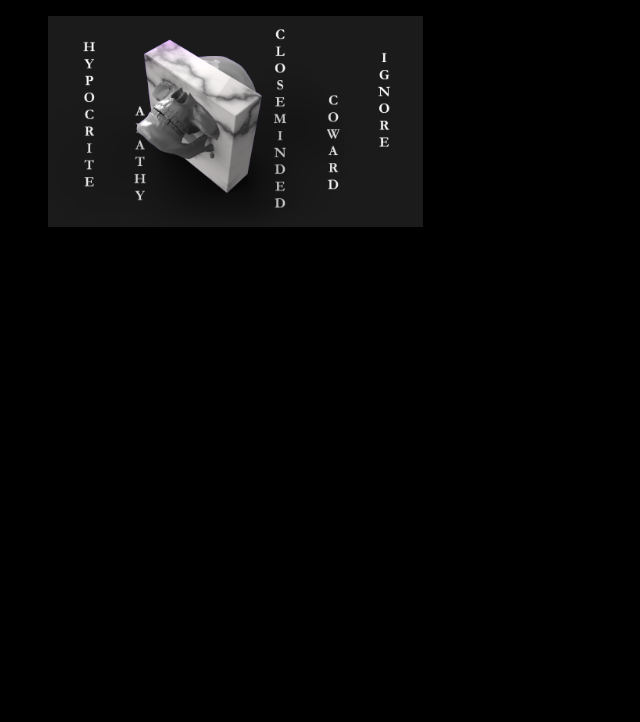
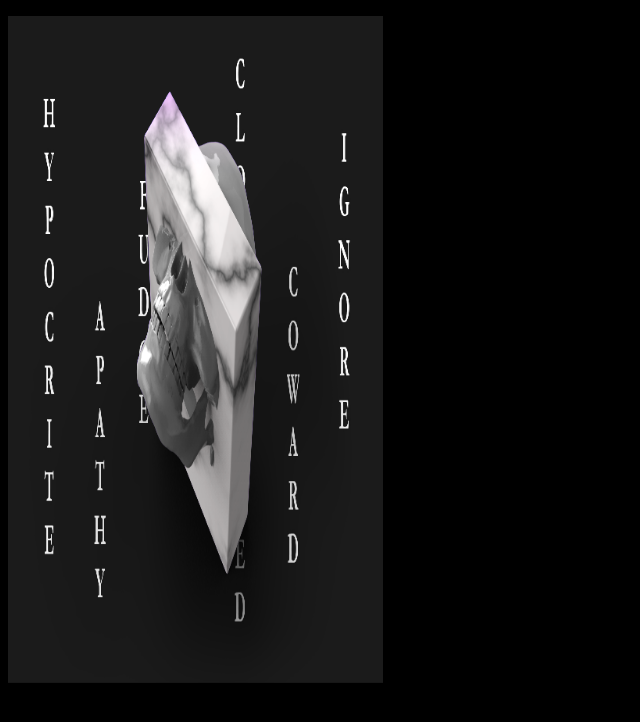
Before and after one commit to HOWWAY/Howeprac1, a plain HTML site: page index2.html in a window 1280 px wide. Shown: the whole page, without its empty margins (0-640 px from the left). Drawn offline with nearby package versions, Linux system fonts and the light colour scheme.

Commit message:
Add files via upload

```diff
--- a/css/styleshit.css
+++ b/css/styleshit.css
@@ -14,6 +14,7 @@ body {
 #scene {
 	width: 375px;
 	height: 667px;
+	padding:0px;
 }
 
 .layer {
@@ -22,6 +23,6 @@ body {
 }
 
 img {
-    height: auto;
+    height: 100%;
     width:100%;
 }
```
